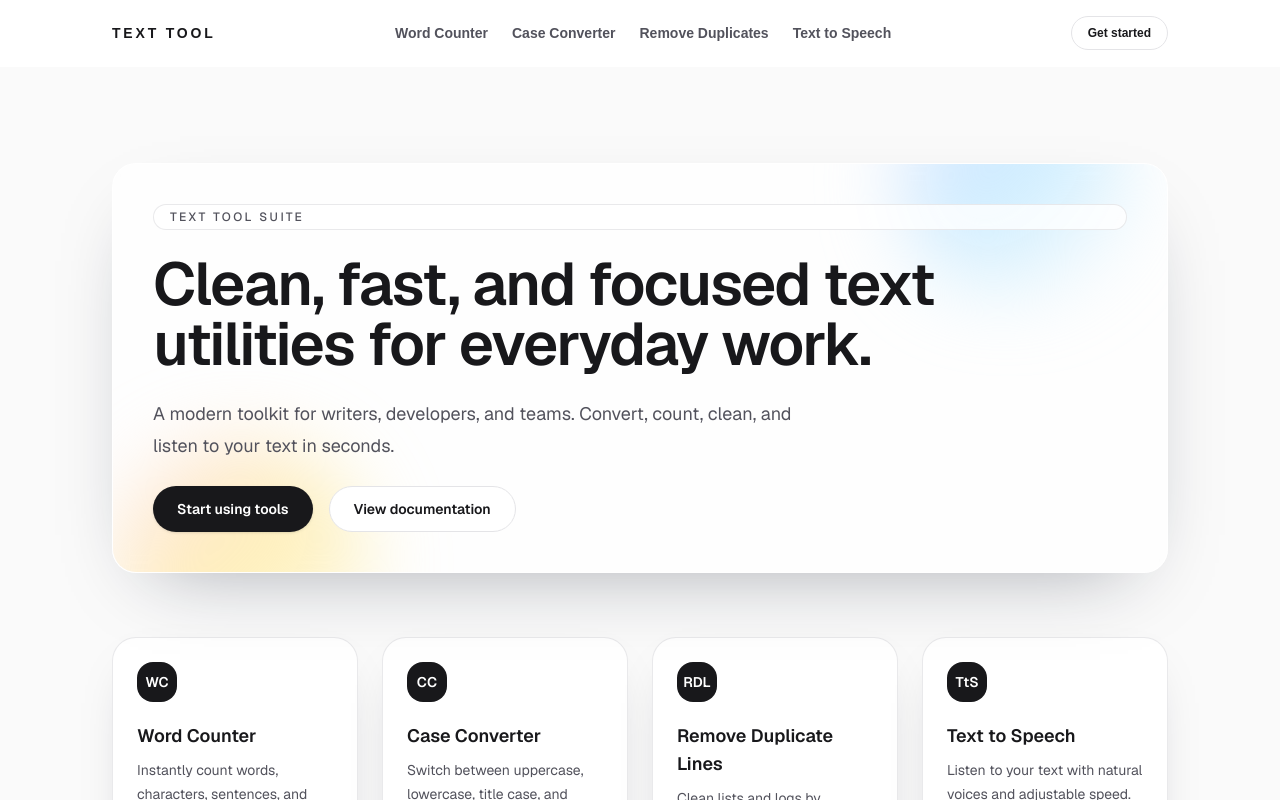
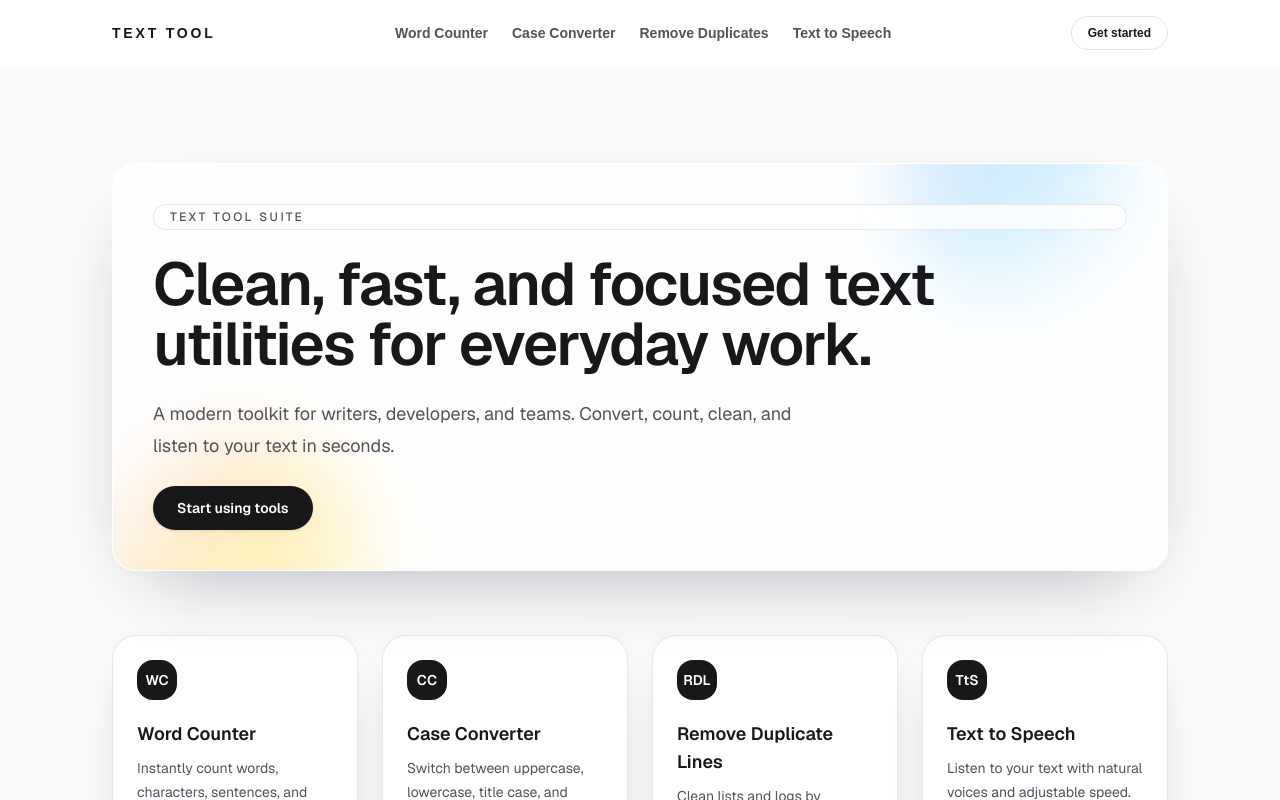
Before and after one commit to wants-to-stay-unknown/text-tool, a Next.js app: page / in a window 1280 px wide. Shown: the top 800 px of the page. Built offline with nearby package versions, Linux system fonts and the light colour scheme.

Commit message:
active button

```diff
--- a/app/page.tsx
+++ b/app/page.tsx
@@ -19,12 +19,12 @@ export default function Home() {
               clean, and listen to your text in seconds.
             </p>
             <div className="flex flex-wrap gap-4">
-              <button className="inline-flex items-center justify-center rounded-full bg-zinc-900 px-6 py-3 text-sm font-semibold text-white shadow-sm transition hover:-translate-y-0.5 hover:bg-zinc-800">
+              <Link
+                href="/word-counter"
+                className="inline-flex items-center justify-center rounded-full bg-zinc-900 px-6 py-3 text-sm font-semibold text-white shadow-sm transition hover:-translate-y-0.5 hover:bg-zinc-800"
+              >
                 Start using tools
-              </button>
-              <button className="inline-flex items-center justify-center rounded-full border border-zinc-200 bg-white px-6 py-3 text-sm font-semibold text-zinc-900 transition hover:-translate-y-0.5 hover:border-zinc-300 hover:bg-zinc-100">
-                View documentation
-              </button>
+              </Link>
             </div>
           </div>
         </header>
```
